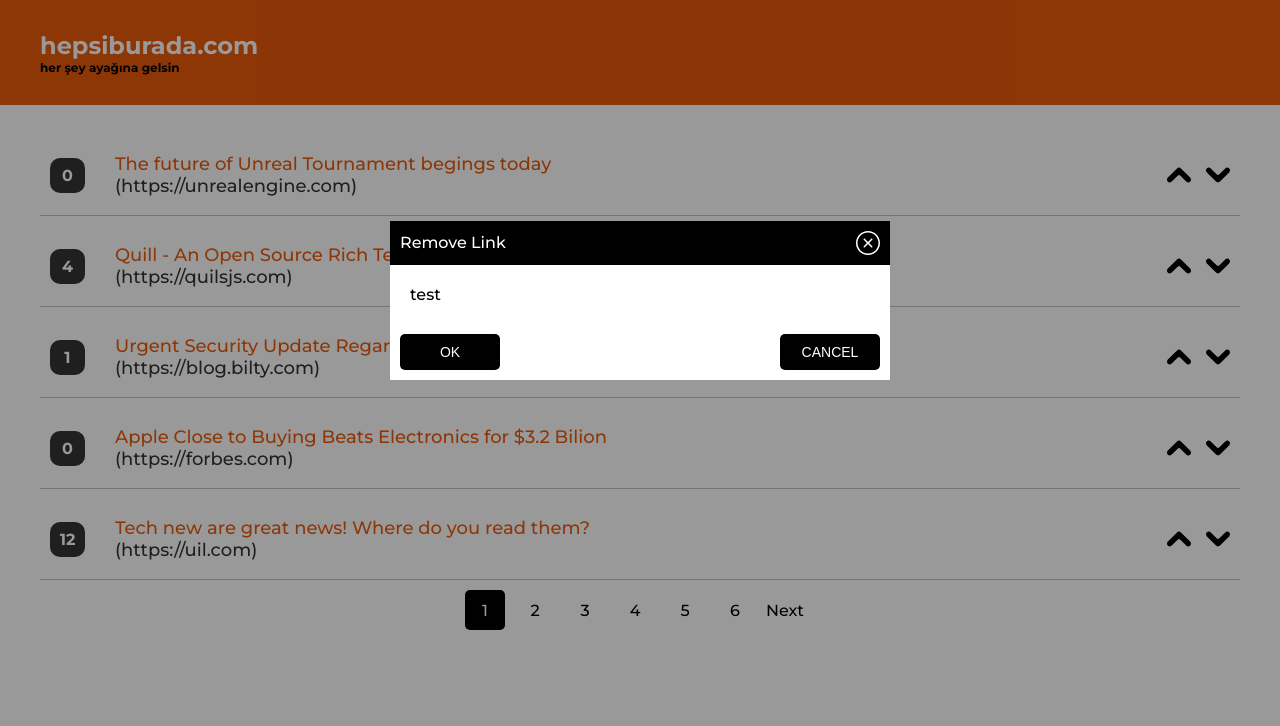
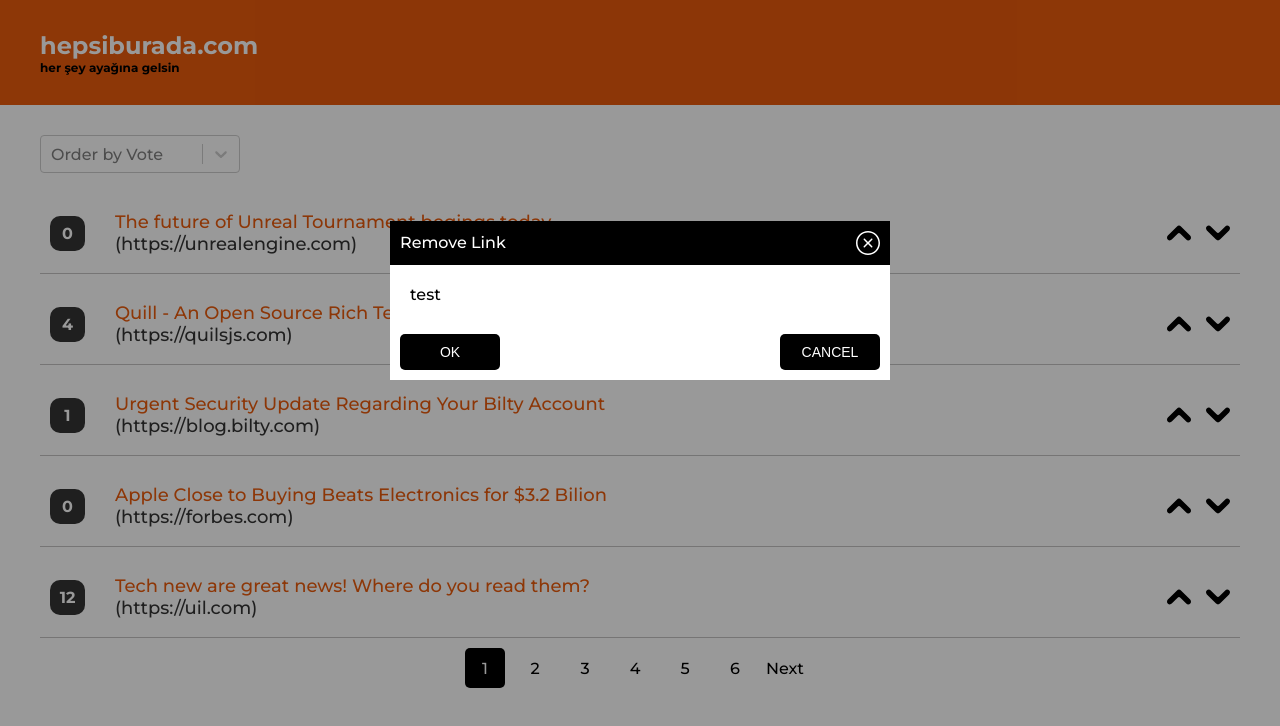
Before and after one commit to erhnml/vote, a React (Create React App) app: page / in a window 1280 px wide. Shown: the top 726 px of the page. Built offline with nearby package versions, Linux system fonts and the light colour scheme; what react-toast-notifications would draw is missing.

Commit message:
add: order select

```diff
--- a/package.json
+++ b/package.json
@@ -15,6 +15,7 @@
     "react-dom": "^17.0.1",
     "react-router-dom": "^5.2.0",
     "react-scripts": "4.0.1",
+    "react-select": "^3.1.1",
     "react-toast-notifications": "^2.4.0",
     "styled-components": "^5.2.1",
     "typescript": "^4.0.3",
@@ -45,6 +46,7 @@
     ]
   },
   "devDependencies": {
+    "@types/react-select": "^3.1.2",
     "@types/react-toast-notifications": "^2.4.0",
     "@types/styled-components": "^5.1.7"
   }
--- a/src/components/ListItem/index.tsx
+++ b/src/components/ListItem/index.tsx
@@ -16,11 +16,6 @@
   const {id, name, link, vote} = post;
   const [hover ,setHover] = useState(false)
   const handleVote = () => alert('Voted')
-  const handleMouseEvet = (event:string) => {
-    console.log(event)
-  }
-
-
 
   return (
     <Wrapper
@@ -58,7 +53,6 @@
   border-bottom: 1px solid #c4c3c3;
   padding-bottom: 10px;
   background-color: ${({ hover }:{hover: boolean}) => hover ? 'rgba(234, 91, 12, 0.3)' : 'transparent'};
-  cursor: pointer;
   padding: 10px 10px;
 `;
 const Content = styled(Link)`
--- a/src/components/Modal/index.tsx
+++ b/src/components/Modal/index.tsx
@@ -51,8 +51,10 @@
   transition: all .2s ease-in-out;
   ${({ isModalVisible }:{isModalVisible: boolean}) => !isModalVisible ? `
       opacity: 0;
+      visibility: hidden;
   ` : `
     opacity: 1;
+    visibility: visible;
   `}
 `;
 const StyledModal = styled.div`
--- a/src/pages/list.tsx
+++ b/src/pages/list.tsx
@@ -1,4 +1,6 @@
 import React, {useState, useContext} from 'react';
+import Select from 'react-select'
+import styled from 'styled-components';
 
 import Layout from '../components/Layout';
 import ListItem from '../components/ListItem';
@@ -7,9 +9,15 @@
 
 import {PostContext} from '../context/PostContext';
 
+const options = [
+  { value: 'lowToHige', label: 'Low to Hige' },
+  { value: 'hideToLow', label: 'Hige to Low' },
+]
+
 const List = () => {
   const [currentPage, setCurrentPage] = useState(1);
   const [isModalVisible, setIsModalVisible] = useState(true);
+  const [order, setOrder] = useState<OptionType | null>(null);
 
   const {posts} = useContext(PostContext);
 
@@ -22,10 +30,28 @@
     link: string,
     vote: number
   }
+  interface OptionType {
+    value: string | null,
+    label: string
+  }
+  const getPostList = () => {
+    let postData = posts;
+    if(order) {
+      const { value } = order;
+      postData.sort((a,b) => value === 'lowToHige' ? a.vote - b.vote : b.vote - a.vote)
+    }
+    return postData.slice(start, end)
+  }
   return (
     <Layout>
+      <StyledSelect
+        options={options}
+        placeholder="Order by Vote"
+        value={order}
+        onChange={(val: OptionType) => setOrder(val)}
+      />
       {
-        posts.slice(start, end).map((post:PostType, index) => (
+       getPostList().map((post:PostType, index) => (
           <ListItem key={index} post={post}/>
         ))
       }
@@ -43,4 +69,8 @@
   );
 }
 
+const StyledSelect = styled(Select)`
+  margin-bottom: 20px;
+  width: 200px;
+`;
 export default List;
```
Also changed, not shown: 2 other files (tests, documents, lock files or other folders).
